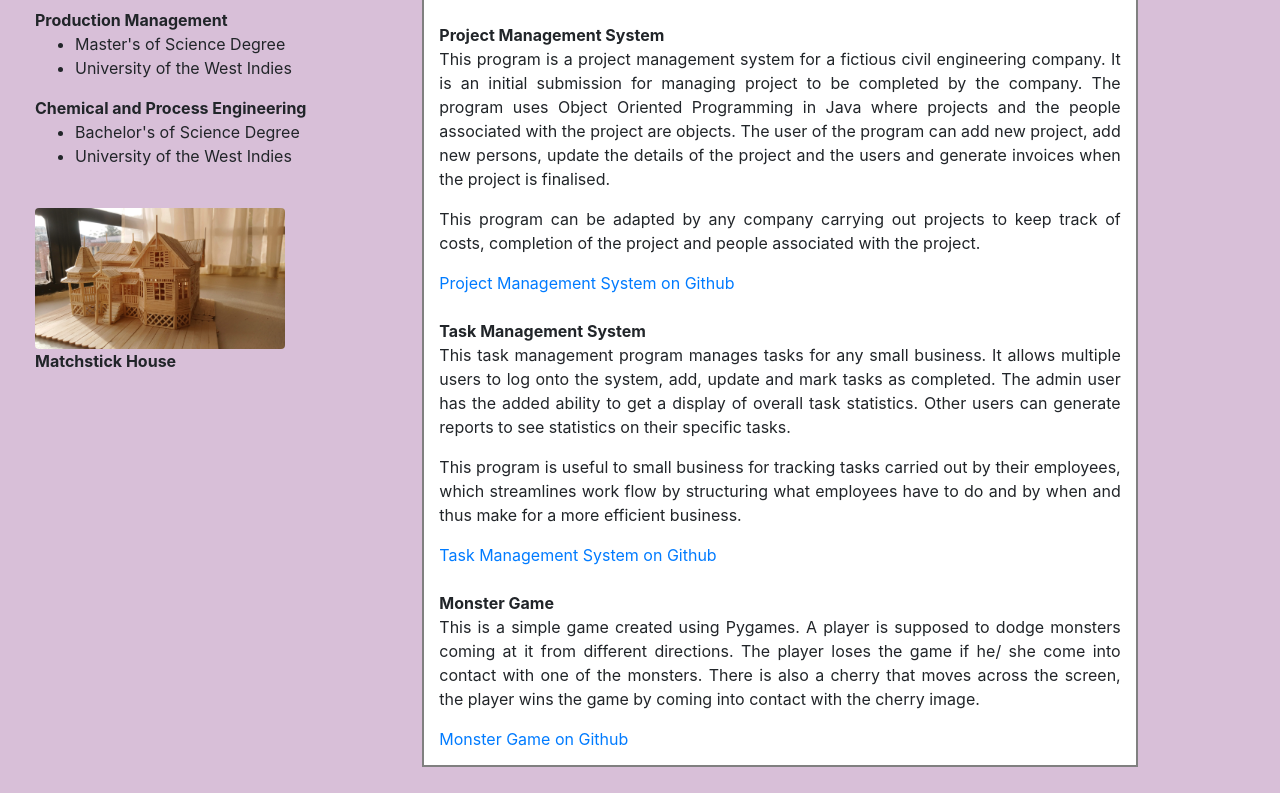
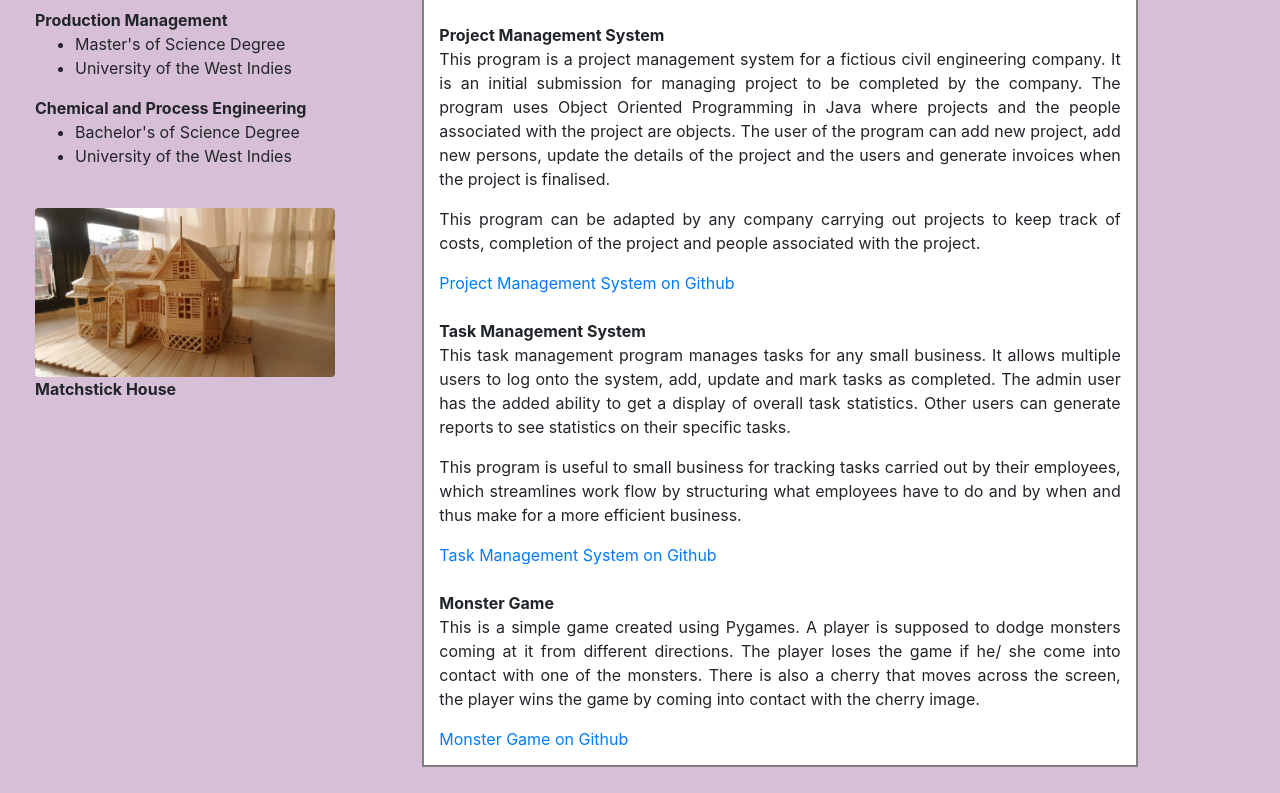
Before and after one commit to Natasha-73/Natasha_Lopez, a plain HTML site: page index.html in a window 1280 px wide. Shown: the part 1546-2339 px from the top of the page. Drawn offline with Linux system fonts and the light colour scheme.

Commit message:
Reference to image updated

```diff
--- a/index.html
+++ b/index.html
@@ -94,7 +94,7 @@
                     <br>
 
                     <figure>
-                        <img src = "DSC_0755.jpg" class = "rounded" width = "250" alt = "Matchstick House">
+                        <img src = "DSC_0755.JPG" class = "rounded" width = "300" alt = "Matchstick House">
                         <figcaption><b>Matchstick House</b></figcaption>
                     </figure>
                 </div>
```
